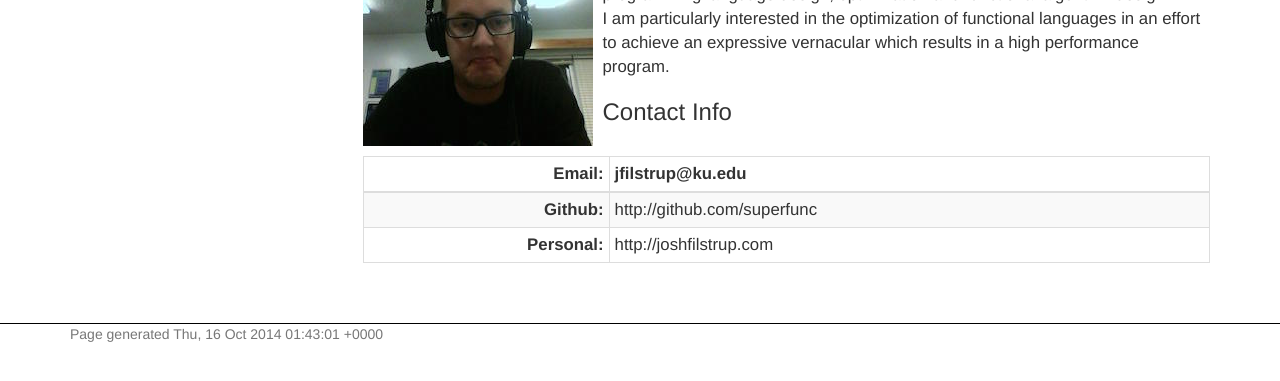
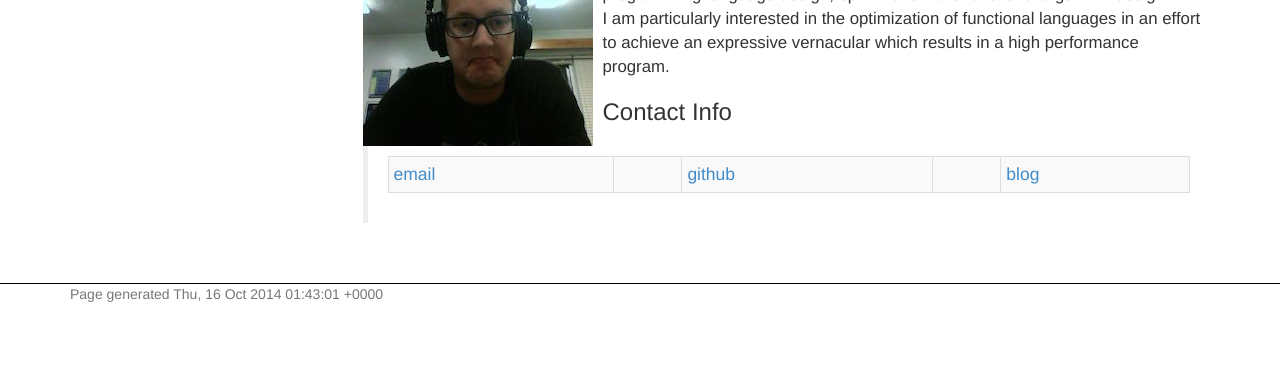
Before and after one commit to ku-fpg/ku-fpg.github.io, a Jekyll site: the page built from people/joshfilstrup.md, in a window 1280 px wide, cut to the strip 176-557 px from the top of the page. Built offline with Jekyll 4.4.1, drawn with Linux system fonts in a browser that asks for light colours.

Commit message:
Final cleanup

```diff
--- a/people/joshfilstrup.md
+++ b/people/joshfilstrup.md
@@ -14,7 +14,4 @@ high performance program.
 
 ### Contact Info
 
- **Email:**     |  jfilstrup@ku.edu
- ------------:|:----------------------------
-**Github:**   | http://github.com/superfunc
-**Personal:** | http://joshfilstrup.com
+> [email](jfilstrup@ku.edu) || [github](http://github.com/superfunc) || [blog](http://joshfilstrup.com)
```
